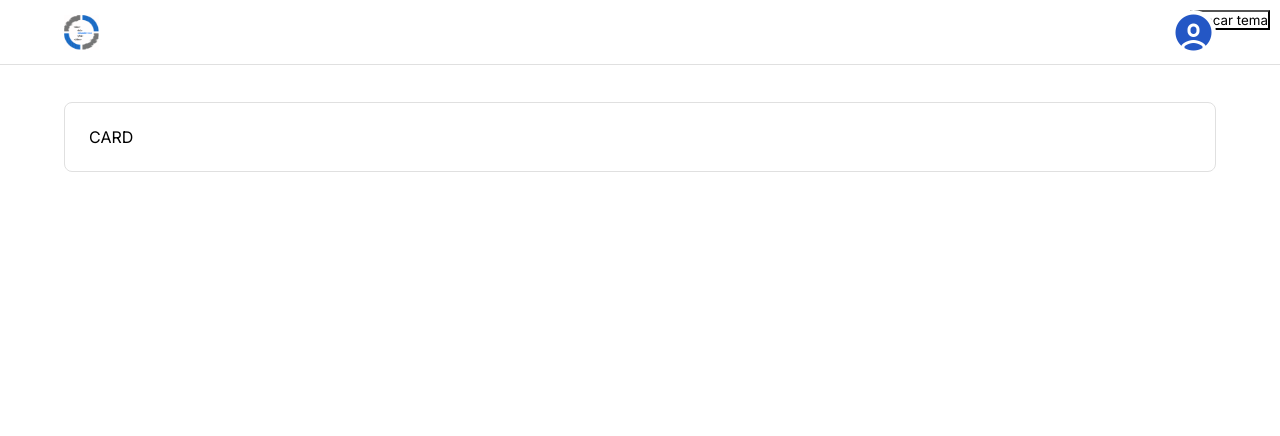
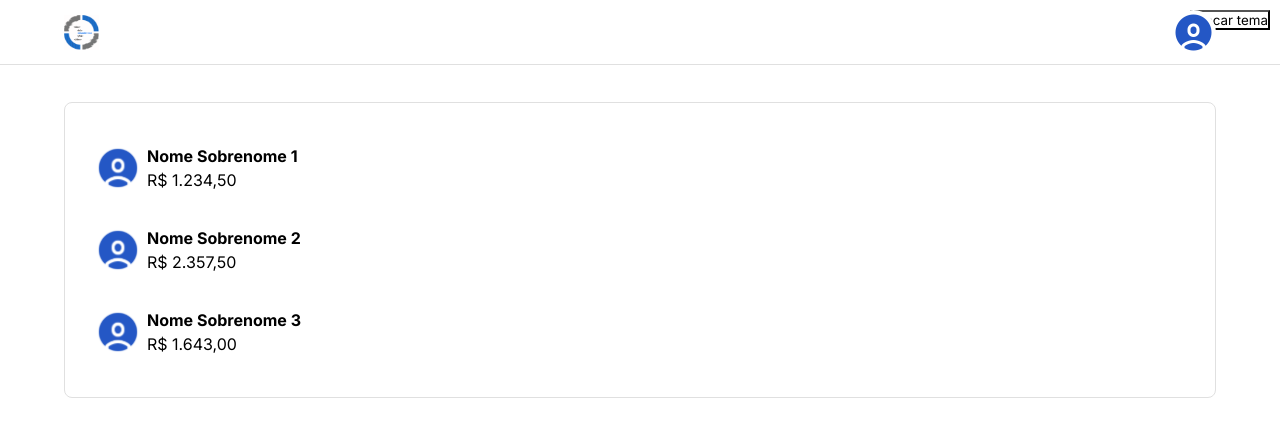
Before and after one commit to KennedyRamos/nedy-sales-dashboard-krs, a React (Vite) app: page /home in a window 1280 px wide. Shown: the top 436 px of the page. Built offline with nearby package versions, Linux system fonts and the light colour scheme.

Commit message:
feat: avatars list component

```diff
--- /dev/null
+++ b/src/components/AvatarList.tsx
@@ -0,0 +1,38 @@
+import { Avatar, Box } from '@mui/material'
+import { StyledH2, StyledSpan } from '@/components'
+import { pxToRem } from '@/utils'
+import type { AvatarListProps } from '@/types'
+
+export default function AvatarsList(props: AvatarListProps) {
+  return (
+    <>
+        {
+            props.listData.map((item, index) => (
+                <Box sx={{
+                    display:'flex',
+                    alignItems: 'center',
+                    padding: `${pxToRem(12)} 0`,
+                    key: {index}
+                }}>
+                    <Box>
+                        <Avatar
+                        alt={item.name}
+                        src={item.avatar}
+                        sx={{
+                            width: pxToRem(48),
+                            height: pxToRem(48),
+                            margin: pxToRem(5)
+                        }}/>
+                    </Box>
+
+                    <Box>
+                        <StyledH2>{item.name}</StyledH2>
+                        <StyledSpan>{item.subtitle}</StyledSpan>
+                    </Box>
+
+                </Box>
+            ))
+        }
+    </>
+  )
+}
--- a/src/components/index.ts
+++ b/src/components/index.ts
@@ -1,5 +1,6 @@
 export { default as FormComponent } from './FormComponent'
 export { default as Header} from './Header'
+export { default as AvatarsList} from './AvatarList'
 export * from './BannerImage'
 export * from './StyledButton'
 export * from './StyledInput'
--- a/src/pages/Home.tsx
+++ b/src/pages/Home.tsx
@@ -1,13 +1,31 @@
-import { Header, CardComponent } from '@/components'
+import { Header, CardComponent, AvatarsList } from '@/components'
 import { Container } from '@mui/material'
+import { currencyConverter } from '@/utils'
 
 export default function Home() {
+  const mockListData = [
+    {
+      avatar:'./perfil.svg',
+      name: 'Nome Sobrenome 1',
+      subtitle: currencyConverter(1234.50),
+    },
+    {
+      avatar:'./perfil.svg',
+      name: 'Nome Sobrenome 2',
+      subtitle: currencyConverter(2357.50),
+    },
+    {
+      avatar:'./perfil.svg',
+      name: 'Nome Sobrenome 3',
+      subtitle: currencyConverter(1643.0),
+    }
+  ]
   return (
     <>
       <Header />
       <Container maxWidth='lg'>
         <CardComponent >
-          CARD
+          <AvatarsList listData={mockListData}/>
         </CardComponent>
       </Container>
     </>
--- a/src/types/index.ts
+++ b/src/types/index.ts
@@ -1,3 +1,4 @@
 export * from './theme'
 export * from './formComponent'
 export * from './typographies'
+export * from './avatarsList'
--- /dev/null
+++ b/src/utils/currencyConverter.ts
@@ -0,0 +1,12 @@
+/**
+* Convert to BRL currency format
+* @param value - Number to be converted
+* @returns Converted BRL string
+*/
+
+export function currencyConverter(value: number): string {
+    return new Intl.NumberFormat('pt-br', {
+        style: 'currency',
+        currency: 'BRL'
+    }).format(value)
+}
--- a/src/utils/index.ts
+++ b/src/utils/index.ts
@@ -1 +1,2 @@
 export * from './pxToRem'
+export * from './currencyConverter'
```
Also changed, not shown: src/types/avatarsList.d.ts (added, +9 -0 lines).
